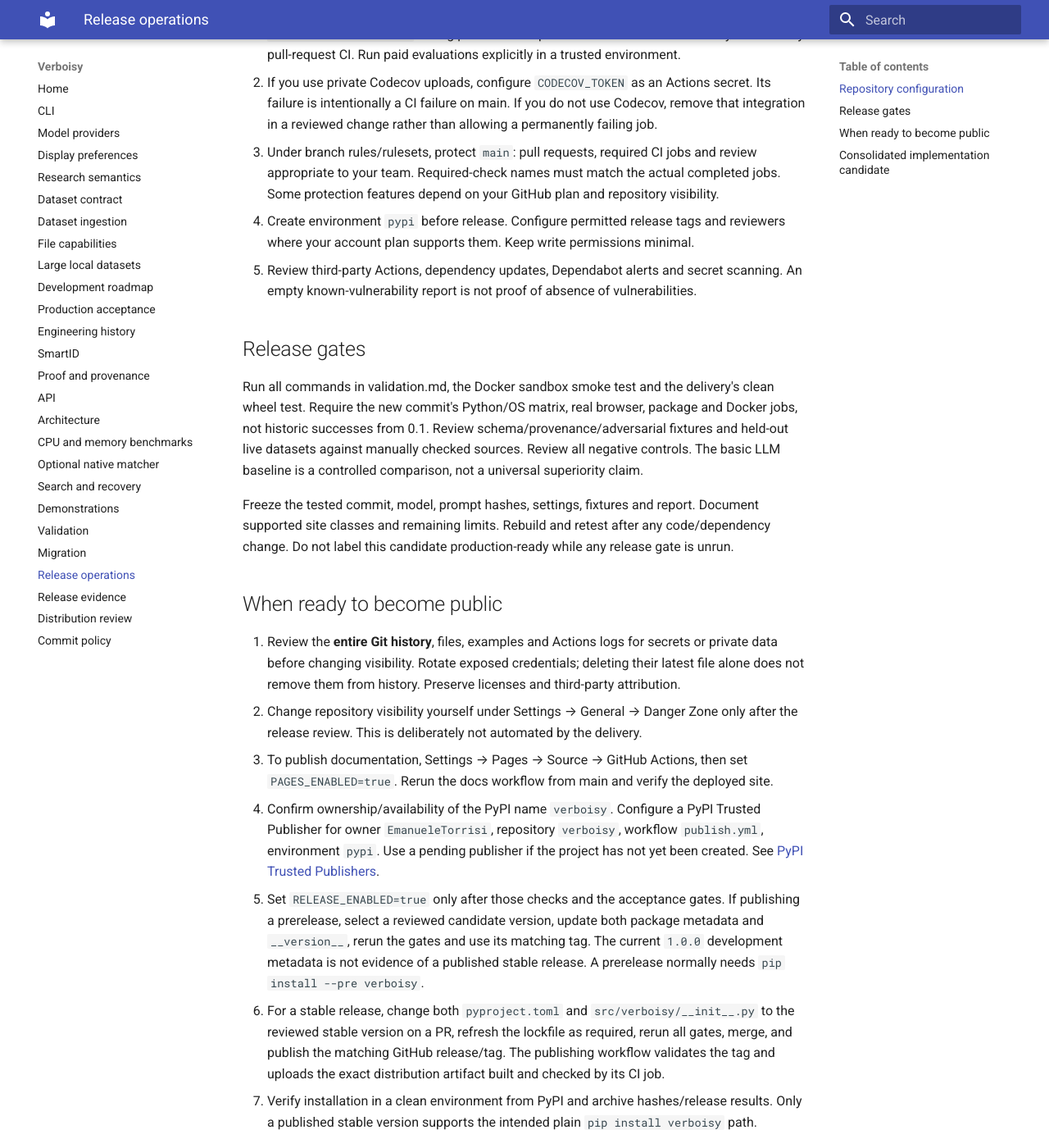
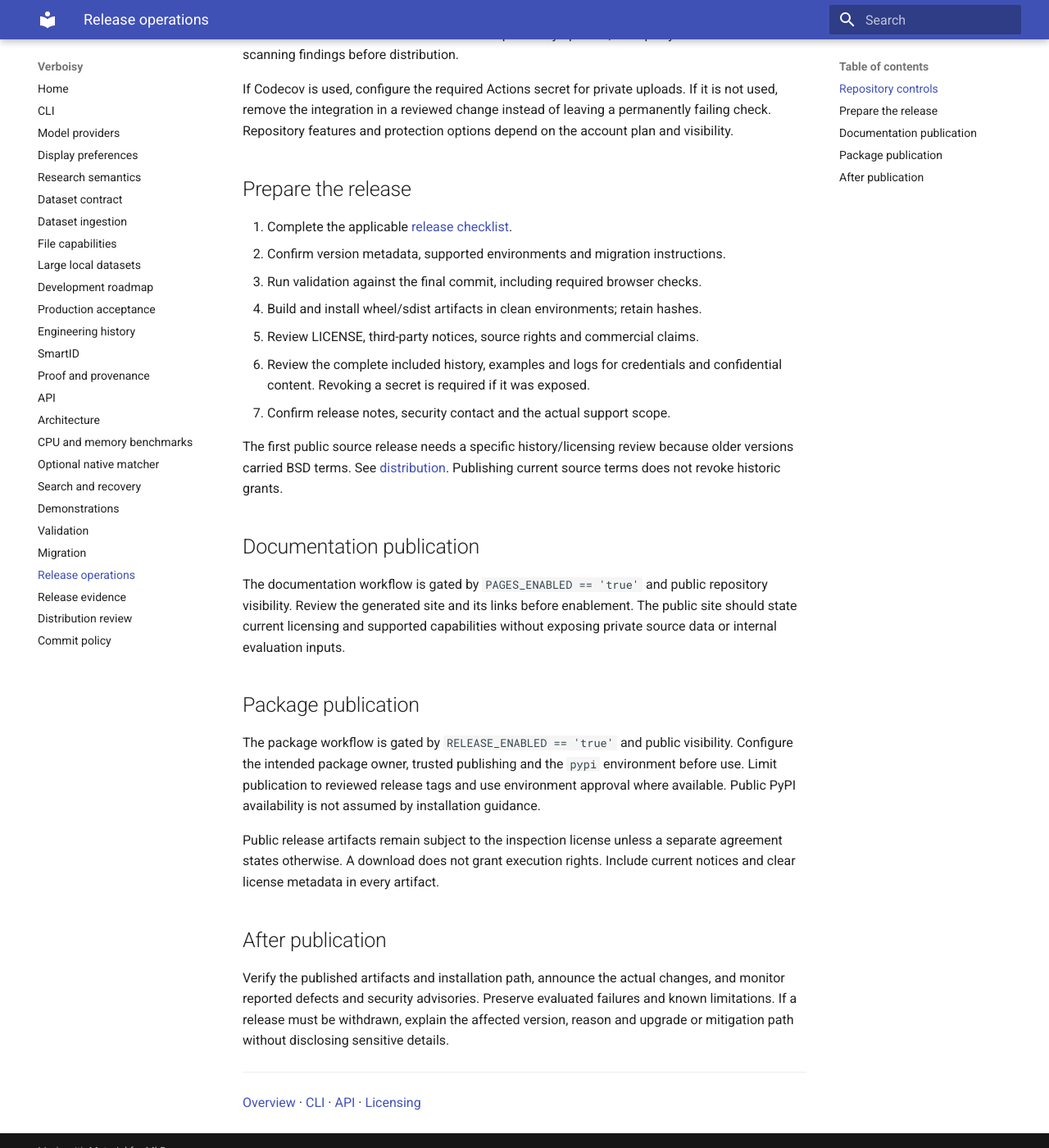
Before and after one commit to EmanueleTorrisi/verboisy, an MkDocs documentation site: the page built from docs/release.md, in a window 1280 px wide and 1400 px high, scrolled down 370 px. Shown: the whole window at 82% size. Built offline with MkDocs 1.6.1 and Material for MkDocs 9.7.7, drawn with Linux system fonts in a browser that asks for light colours; some of the changed text lies outside the part shown.

Commit message:
docs: align release operations with commercial distribution

```diff
--- a/docs/release.md
+++ b/docs/release.md
@@ -1,74 +1,64 @@
 <!-- Copyright (c) 2026 Emanuele Torrisi. See LICENSE for applicable terms. -->
 
-# Private validation and public release
+# Release operations
 
-Keep this repository private while validating. The supplied workflow intentionally requires
-both a public repository and an explicit variable before publication or Pages deployment.
-No release, tag, GitHub settings, PyPI ownership or production accuracy has been certified
-merely by delivering these files.
+Release operations publish reviewed artifacts from an identified version. Source
+visibility, documentation hosting and package distribution are independently
+controlled. The supplied workflows require an explicit enablement variable and a
+public repository before publication.
 
-## Repository configuration
+## Repository controls
 
-1. Settings → Secrets and variables → Actions → Variables: keep `PAGES_ENABLED=false`
-   and `RELEASE_ENABLED=false` during private development. Do not add live model keys to
-   ordinary pull-request CI. Run paid evaluations explicitly in a trusted environment.
-2. If you use private Codecov uploads, configure `CODECOV_TOKEN` as an Actions secret.
-   Its failure is intentionally a CI failure on main. If you do not use Codecov, remove
-   that integration in a reviewed change rather than allowing a permanently failing job.
-3. Under branch rules/rulesets, protect `main`: pull requests, required CI jobs and review
-   appropriate to your team. Required-check names must match the actual completed jobs.
-   Some protection features depend on your GitHub plan and repository visibility.
-4. Create environment `pypi` before release. Configure permitted release tags and reviewers
-   where your account plan supports them. Keep write permissions minimal.
-5. Review third-party Actions, dependency updates, Dependabot alerts and secret scanning.
-   An empty known-vulnerability report is not proof of absence of vulnerabilities.
+Protect `main` with the applicable pull-request checks and review rules. Keep
+`PAGES_ENABLED` and `RELEASE_ENABLED` disabled until their corresponding publication
+is intended. Ordinary CI must not receive live model credentials. Review dependency
+updates, third-party Actions and secret-scanning findings before distribution.
 
-## Release gates
+If Codecov is used, configure the required Actions secret for private uploads.
+If it is not used, remove the integration in a reviewed change instead of leaving
+a permanently failing check. Repository features and protection options depend on
+the account plan and visibility.
 
-Run all commands in validation.md, the Docker sandbox smoke test and the delivery's clean
-wheel test. Require the new commit's Python/OS matrix, real browser, package and Docker
-jobs, not historic successes from 0.1. Review schema/provenance/adversarial fixtures and
-held-out live datasets against manually checked sources. Review all negative controls.
-The basic LLM baseline is a controlled comparison, not a universal superiority claim.
+## Prepare the release
 
-Freeze the tested commit, model, prompt hashes, settings, fixtures and report. Document
-supported site classes and remaining limits. Rebuild and retest after any code/dependency
-change. Do not label this candidate production-ready while any release gate is unrun.
+1. Complete the applicable [release checklist](release-checklist.md).
+2. Confirm version metadata, supported environments and migration instructions.
+3. Run validation against the final commit, including required browser checks.
+4. Build and install wheel/sdist artifacts in clean environments; retain hashes.
+5. Review LICENSE, third-party notices, source rights and commercial claims.
+6. Review the complete included history, examples and logs for credentials and
+   confidential content. Revoking a secret is required if it was exposed.
+7. Confirm release notes, security contact and the actual support scope.
 
-## When ready to become public
+The first public source release needs a specific history/licensing review because
+older versions carried BSD terms. See [distribution](distribution.md). Publishing
+current source terms does not revoke historic grants.
 
-1. Review the **entire Git history**, files, examples and Actions logs for secrets or private
-   data before changing visibility. Rotate exposed credentials; deleting their latest file
-   alone does not remove them from history. Preserve licenses and third-party attribution.
-2. Change repository visibility yourself under Settings → General → Danger Zone only after
-   the release review. This is deliberately not automated by the delivery.
-3. To publish documentation, Settings → Pages → Source → GitHub Actions, then set
-   `PAGES_ENABLED=true`. Rerun the docs workflow from main and verify the deployed site.
-4. Confirm ownership/availability of the PyPI name `verboisy`. Configure a PyPI Trusted
-   Publisher for owner `EmanueleTorrisi`, repository `verboisy`, workflow `publish.yml`,
-   environment `pypi`. Use a pending publisher if the project has not yet been created.
-   See [PyPI Trusted Publishers](https://docs.pypi.org/trusted-publishers/).
-5. Set `RELEASE_ENABLED=true` only after those checks and the acceptance gates.
-   If publishing a prerelease, select a reviewed candidate version, update both package
-   metadata and `__version__`, rerun the gates and use its matching tag. The current
-   `1.0.0` development metadata is not evidence of a published stable release.
-   A prerelease normally needs `pip install --pre verboisy`.
-6. For a stable release, change both `pyproject.toml` and `src/verboisy/__init__.py` to the
-   reviewed stable version on a PR, refresh the lockfile as required, rerun all gates,
-   merge, and publish the matching GitHub release/tag. The publishing workflow validates
-   the tag and uploads the exact distribution artifact built and checked by its CI job.
-7. Verify installation in a clean environment from PyPI and archive hashes/release results.
-   Only a published stable version supports the intended plain `pip install verboisy` path.
+## Documentation publication
 
-The wheel installs the Python program; Chromium is downloaded at first browser use or
-`verboisy setup`. Linux system libraries cannot reliably be provisioned by pip without
-system privileges. Use a prebuilt, tested container where that requirement is unsuitable.
+The documentation workflow is gated by `PAGES_ENABLED == 'true'` and public
+repository visibility. Review the generated site and its links before enablement.
+The public site should state current licensing and supported capabilities without
+exposing private source data or internal evaluation inputs.
 
-## Consolidated implementation candidate
+## Package publication
 
-The six implementation batches have a finite scope. Their final documentation,
-repository consistency checks and per-file commit plan prepare a reviewable candidate;
-they do not authorize publication or paid research. Follow the
-[release evidence checklist](release-checklist.md), [commit policy](commit-policy.md)
-and [distribution review](distribution.md). Historical benchmark and offline reports
-retain their original implementation hashes and limited qualification scope.
+The package workflow is gated by `RELEASE_ENABLED == 'true'` and public visibility.
+Configure the intended package owner, trusted publishing and the `pypi` environment
+before use. Limit publication to reviewed release tags and use environment approval
+where available. Public PyPI availability is not assumed by installation guidance.
+
+Public release artifacts remain subject to the inspection license unless a separate
+agreement states otherwise. A download does not grant execution rights. Include
+current notices and clear license metadata in every artifact.
+
+## After publication
+
+Verify the published artifacts and installation path, announce the actual changes,
+and monitor reported defects and security advisories. Preserve evaluated failures
+and known limitations. If a release must be withdrawn, explain the affected version,
+reason and upgrade or mitigation path without disclosing sensitive details.
+
+---
+
+[Overview](index.md) · [CLI](cli.md) · [API](api.md) · [Licensing](licensing.md)
```
